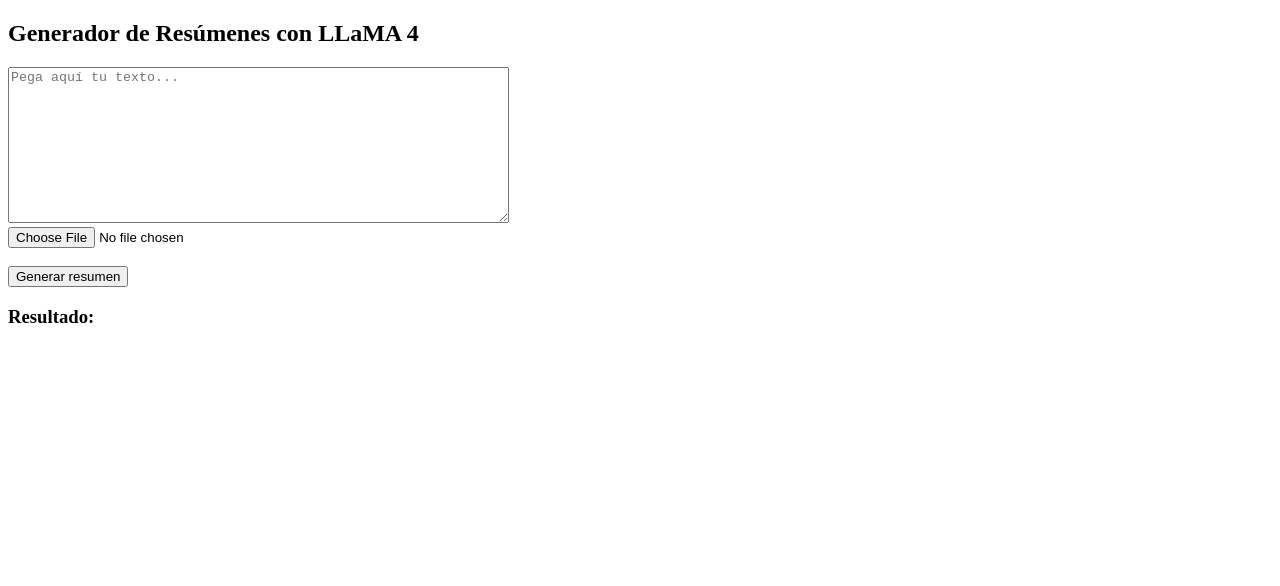
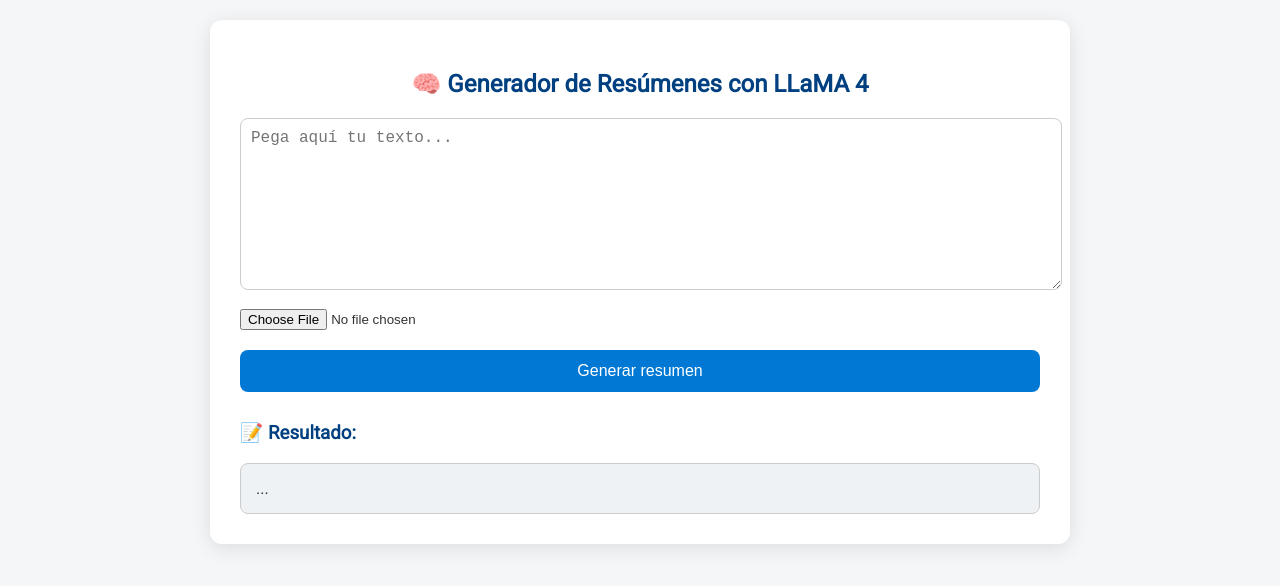
Before and after one commit to macacuervo/llama4-resumen-web, a website: page public/index.html in a window 1280 px wide. Drawn offline with Linux system fonts and the light colour scheme.

Commit message:
Update index.html

```diff
--- a/public/index.html
+++ b/public/index.html
@@ -3,31 +3,107 @@
 <head>
   <meta charset="UTF-8" />
   <title>Resumen con LLaMA 4</title>
+  <link href="https://fonts.googleapis.com/css2?family=Roboto&display=swap" rel="stylesheet">
+  <style>
+    body {
+      font-family: 'Roboto', sans-serif;
+      background: #f4f6f8;
+      margin: 0;
+      padding: 20px;
+      color: #333;
+    }
+
+    .contenedor {
+      max-width: 800px;
+      margin: auto;
+      background: white;
+      padding: 30px;
+      border-radius: 12px;
+      box-shadow: 0 4px 20px rgba(0, 0, 0, 0.1);
+    }
+
+    h2 {
+      color: #004080;
+      text-align: center;
+    }
+
+    textarea {
+      width: 100%;
+      height: 150px;
+      padding: 10px;
+      font-size: 16px;
+      border: 1px solid #ccc;
+      border-radius: 8px;
+      resize: vertical;
+    }
+
+    input[type="file"] {
+      margin-top: 15px;
+    }
+
+    button {
+      display: block;
+      width: 100%;
+      margin-top: 20px;
+      padding: 12px;
+      background: #0078d4;
+      color: white;
+      font-size: 16px;
+      border: none;
+      border-radius: 8px;
+      cursor: pointer;
+      transition: background 0.3s ease;
+    }
+
+    button:hover {
+      background: #005fa3;
+    }
+
+    h3 {
+      margin-top: 30px;
+      color: #004080;
+    }
+
+    #resultado {
+      background: #eef2f5;
+      border: 1px solid #ccc;
+      padding: 15px;
+      border-radius: 8px;
+      white-space: pre-wrap;
+      word-break: break-word;
+      overflow-x: hidden;
+      max-height: 400px;
+      overflow-y: auto;
+    }
+  </style>
 </head>
 <body>
-  <h2>Generador de Resúmenes con LLaMA 4</h2>
+  <div class="contenedor">
+    <h2>🧠 Generador de Resúmenes con LLaMA 4</h2>
 
-  <textarea id="texto" rows="10" cols="60" placeholder="Pega aquí tu texto..."></textarea><br>
+    <textarea id="texto" placeholder="Pega aquí tu texto..."></textarea>
+    <input type="file" id="pdfInput" accept="application/pdf" />
 
-  <input type="file" id="pdfInput" accept="application/pdf"><br><br>
+    <button onclick="enviar()">Generar resumen</button>
 
-  <button onclick="enviar()">Generar resumen</button>
-
-  <h3>Resultado:</h3>
-  <div id="resultado" style="white-space: pre-wrap; word-break: break-word; overflow-x: hidden;"></div>
-
+    <h3>📝 Resultado:</h3>
+    <div id="resultado">...</div>
+  </div>
 
   <script src="https://cdnjs.cloudflare.com/ajax/libs/pdf.js/2.10.377/pdf.min.js"></script>
   <script>
     async function leerPDF(archivo) {
       const arrayBuffer = await archivo.arrayBuffer();
       const pdf = await pdfjsLib.getDocument({ data: arrayBuffer }).promise;
-      let texto = '';
-      for (let i = 1; i <= pdf.numPages; i++) {
+      let texto = "";
+      const maxPaginas = 100;
+
+      for (let i = 1; i <= Math.min(pdf.numPages, maxPaginas); i++) {
         const page = await pdf.getPage(i);
         const content = await page.getTextContent();
         texto += content.items.map(item => item.str).join(' ') + '\n';
       }
+
       return texto;
     }
 
@@ -35,28 +111,31 @@
       const areaTexto = document.getElementById("texto");
       const resultado = document.getElementById("resultado");
       const archivo = document.getElementById("pdfInput").files[0];
-
       resultado.innerText = "Procesando...";
 
       let texto = areaTexto.value;
 
       if (archivo && archivo.type === "application/pdf") {
+        if (archivo.size > 10 * 1024 * 1024) {
+          resultado.innerText = "⚠️ El archivo supera los 10MB permitidos.";
+          return;
+        }
         texto = await leerPDF(archivo);
-        areaTexto.value = texto; // lo pega en el textarea también por si se quiere editar
       }
 
       try {
         const respuesta = await fetch("/resumir", {
           method: "POST",
-          headers: { "Content-Type": "application/json" },
+          headers: {
+            "Content-Type": "application/json"
+          },
           body: JSON.stringify({ texto })
         });
 
         const datos = await respuesta.json();
-        resultado.innerText = datos.resumen || "Error al obtener resumen";
+        resultado.innerText = datos.resumen || "❌ Error: sin resumen.";
       } catch (error) {
-        resultado.innerText = "Error al conectar con el servidor.";
-        console.error(error);
+        resultado.innerText = "❌ Error al conectar con el servidor.";
       }
     }
   </script>
```
